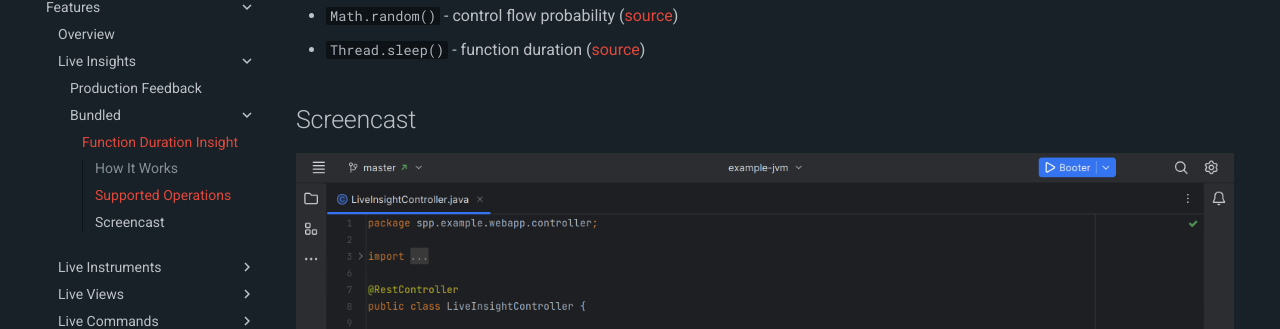
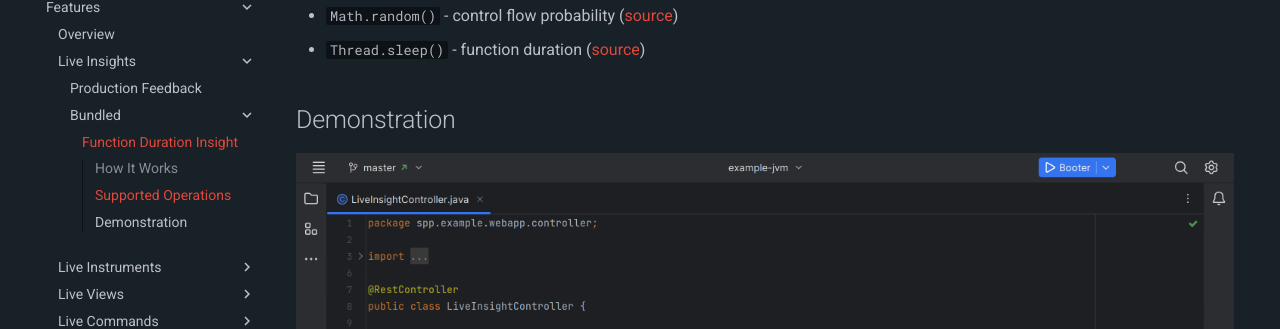
Before and after one commit to sourceplusplus/documentation, an MkDocs documentation site: the page built from docs/features/live-insights/bundled/function-duration.md, in a window 1280 px wide and 900 px high, scrolled down 482 px. Shown: the part 155-484 px from the top of the window. Built offline with MkDocs 1.6.1 and Material for MkDocs 9.7.7, drawn with Linux system fonts in a browser that asks for light colours; comment, search, counter and statistics services are not loaded; the version menu is left out.

Commit message:
docs: function duration

```diff
--- a/docs/features/live-insights/bundled/function-duration.md
+++ b/docs/features/live-insights/bundled/function-duration.md
@@ -18,6 +18,6 @@ of the durations of the various operations within the function that have been re
 - `Math.random()` - control flow probability ([source](https://github.com/sourceplusplus/interface-jetbrains/blob/master/insight/src/main/kotlin/spp/jetbrains/insight/pass/artifact/RandomConditionalPass.kt))
 - `Thread.sleep()` - function duration ([source](https://github.com/sourceplusplus/interface-jetbrains/blob/master/insight/src/main/kotlin/spp/jetbrains/insight/pass/artifact/ThreadSleepPass.kt))
 
-## Screencast
+## Demonstration
 
 ![](../../../assets/screencasts/live-insight.gif)
```
